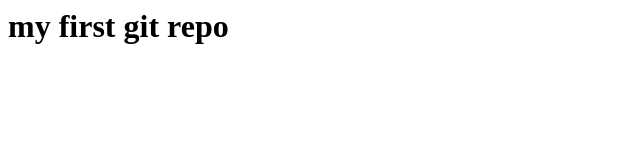
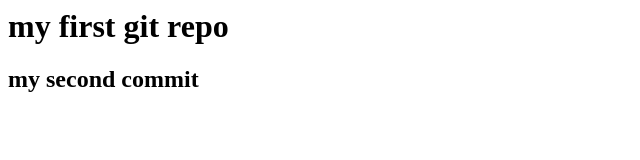
Before and after one commit to tijinthamby/allianzgitrepo1, a plain HTML site: page index.html in a window 1280 px wide. Shown: the whole page, without its empty margins (0-640 px from the left). Drawn offline with Linux system fonts and the light colour scheme.

Commit message:
my second commit

```diff
--- a/index.html
+++ b/index.html
@@ -1,3 +1,4 @@
 <html>
 <h1>my first git repo<h1>
+<h2>my second commit<h2>
 </html>
```
